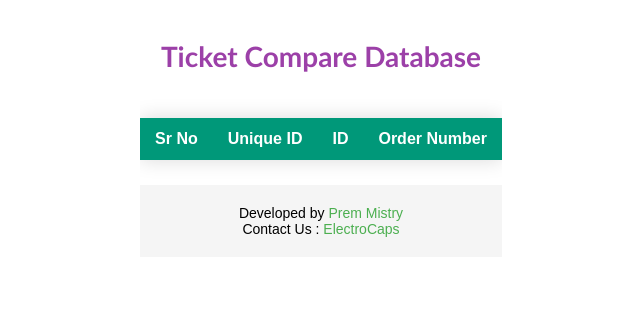
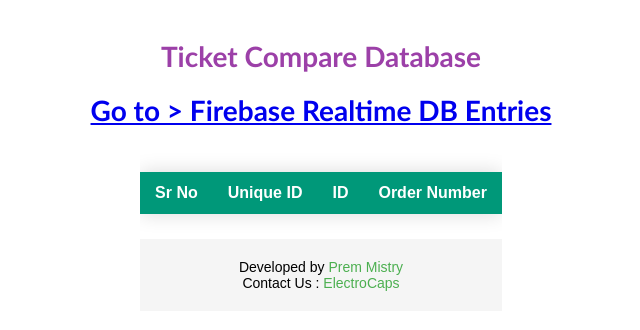
Before and after one commit to electroprem/Ticket-Verify-V1, a plain HTML site: page index.html in a window 1280 px wide. Shown: the whole page, without its empty margins (319-959 px from the left). Drawn offline with Linux system fonts and the light colour scheme; no server answers.

Commit message:
Update index.html

```diff
--- a/index.html
+++ b/index.html
@@ -9,8 +9,11 @@
 
 </head>
 <body>
+     <div>
     <h1>Ticket Compare Database</h1>
 
+    <h1><a href="https://electroprem.github.io/Ticket-QR-Fetch-v1/">Go to > Firebase Realtime DB Entries</a></h1>
+    </div>
     <div id="result">
         <div class="table-container">
             <table class="styled-table">
```
